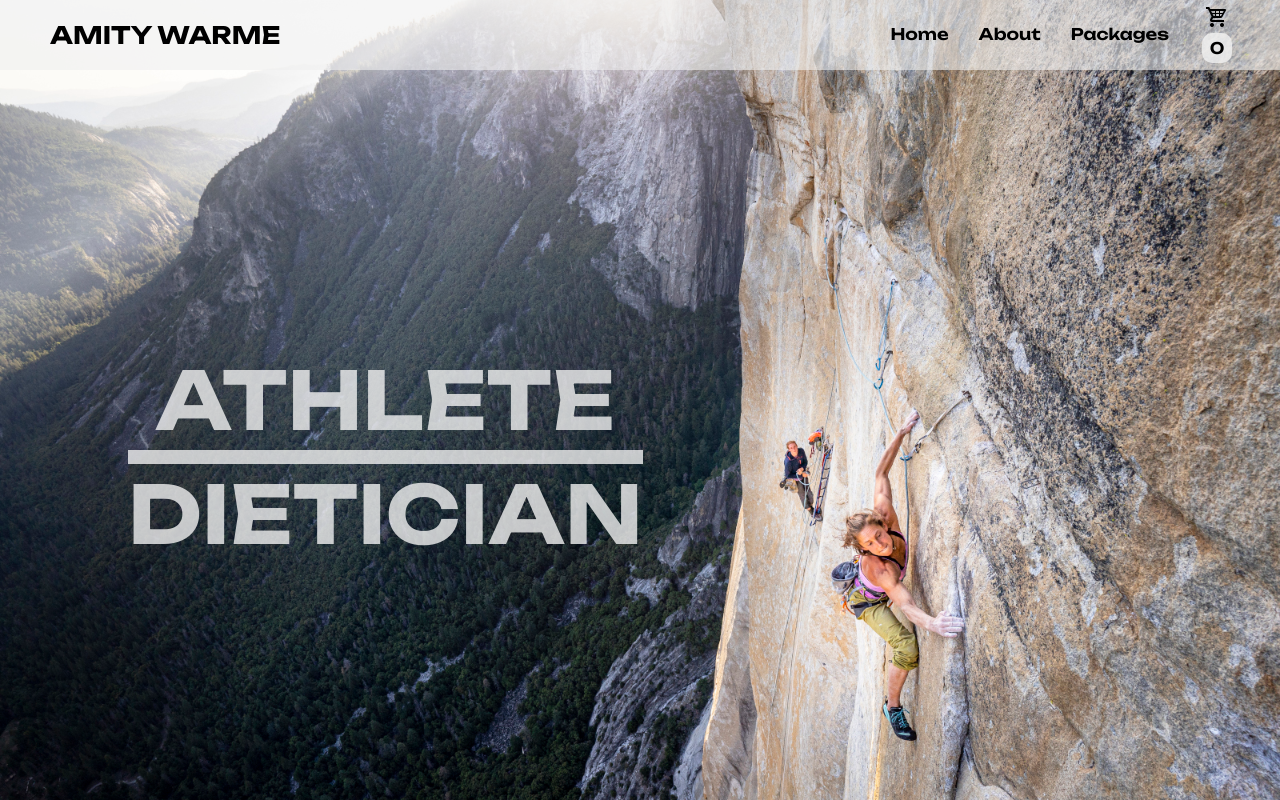
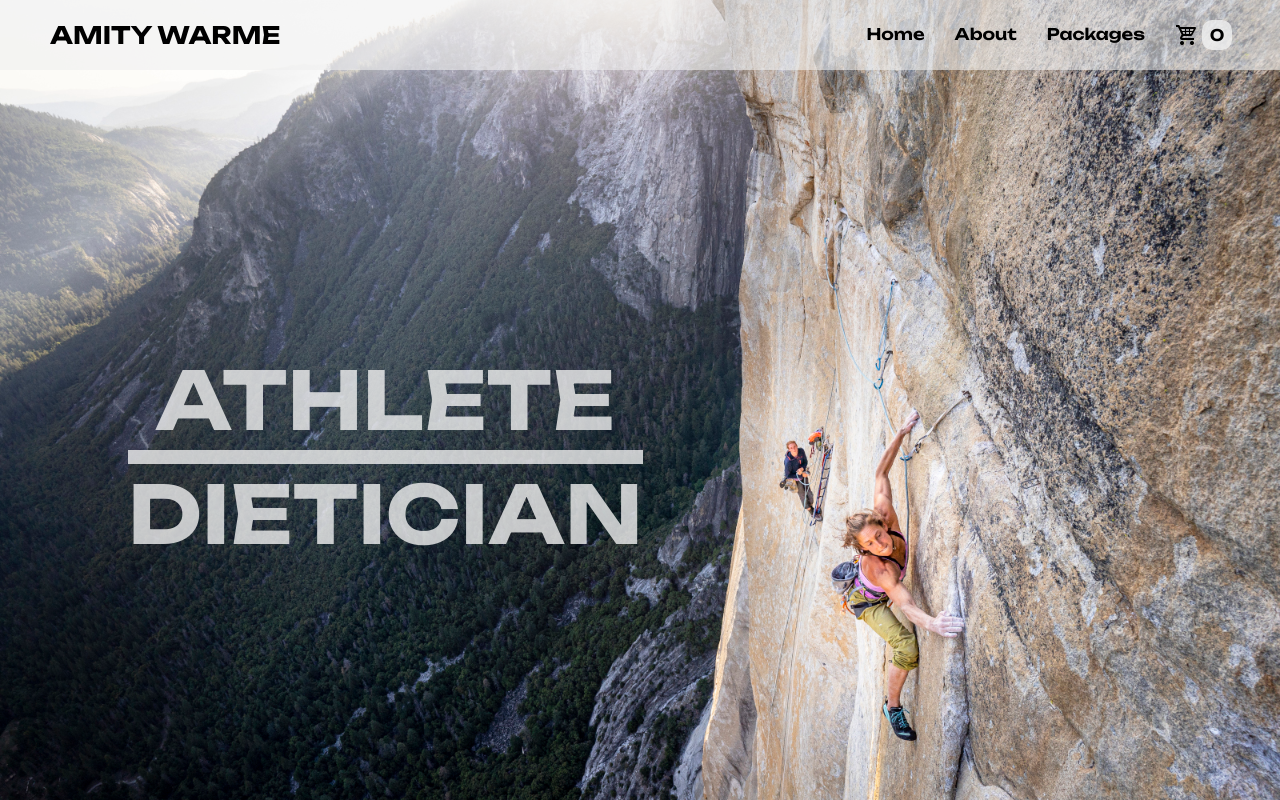
Before and after one commit to connorwarme/shopping-cart, a React (Create React App) app: page / in a window 1280 px wide. Shown: the top 800 px of the page. Built offline with nearby package versions, Linux system fonts and the light colour scheme.

Commit message:
Fix animation for header links / shopping cart look

```diff
--- a/src/App.css
+++ b/src/App.css
@@ -60,8 +60,8 @@ nav {
   align-self: center;
   position: relative;
 }
-.header-container > nav > ul > a:last-child {
-  /* display: flex; */
+.header-container > nav > ul > .checkout-box {
+  display: flex;
 }
 .header-container > nav > ul > a::after,
 .menu-extension > a::after {
--- a/src/App.js
+++ b/src/App.js
@@ -109,14 +109,14 @@ const App = () => {
           <ul><Link to="/">Home</Link></ul>
           <ul><Link to="/about">About</Link></ul>
           <ul><Link to="/products">Packages</Link></ul>
-          <ul><Link to="/cart"><img className="cart-logo-img" src={CartLogo} alt="Cart:"></img><div className="cart-number-bubble">{cartNumber}</div></Link></ul>
+          <ul><Link className="checkout-box" to="/cart"><img className="cart-logo-img" src={CartLogo} alt="Cart:"></img><div className="cart-number-bubble">{cartNumber}</div></Link></ul>
         </nav>
       </div>
       <div className="menu-extension">
         <NavLink to="/" onClick={menuFn}>Home</NavLink>
         <NavLink to="/about" onClick={menuFn}>About</NavLink>
         <NavLink to="/products" onClick={menuFn}>Packages</NavLink>
-        <NavLink className="checkout-box" to="/cart" onClick={menuFn}>Cart</NavLink>
+        <NavLink to="/cart" onClick={menuFn}>Cart</NavLink>
       </div>
       <Routes>
         <Route path="/" element={<Home photo={updatePhotog} />} />
```
